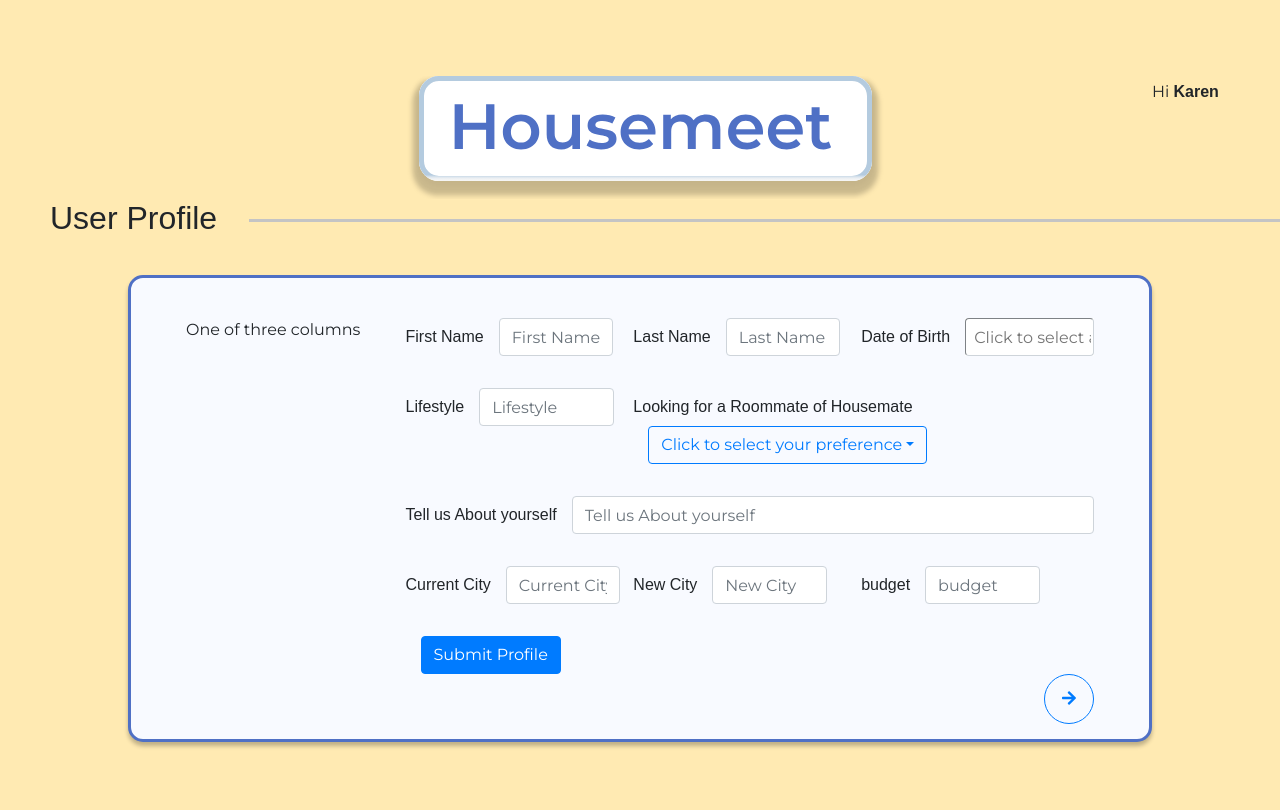
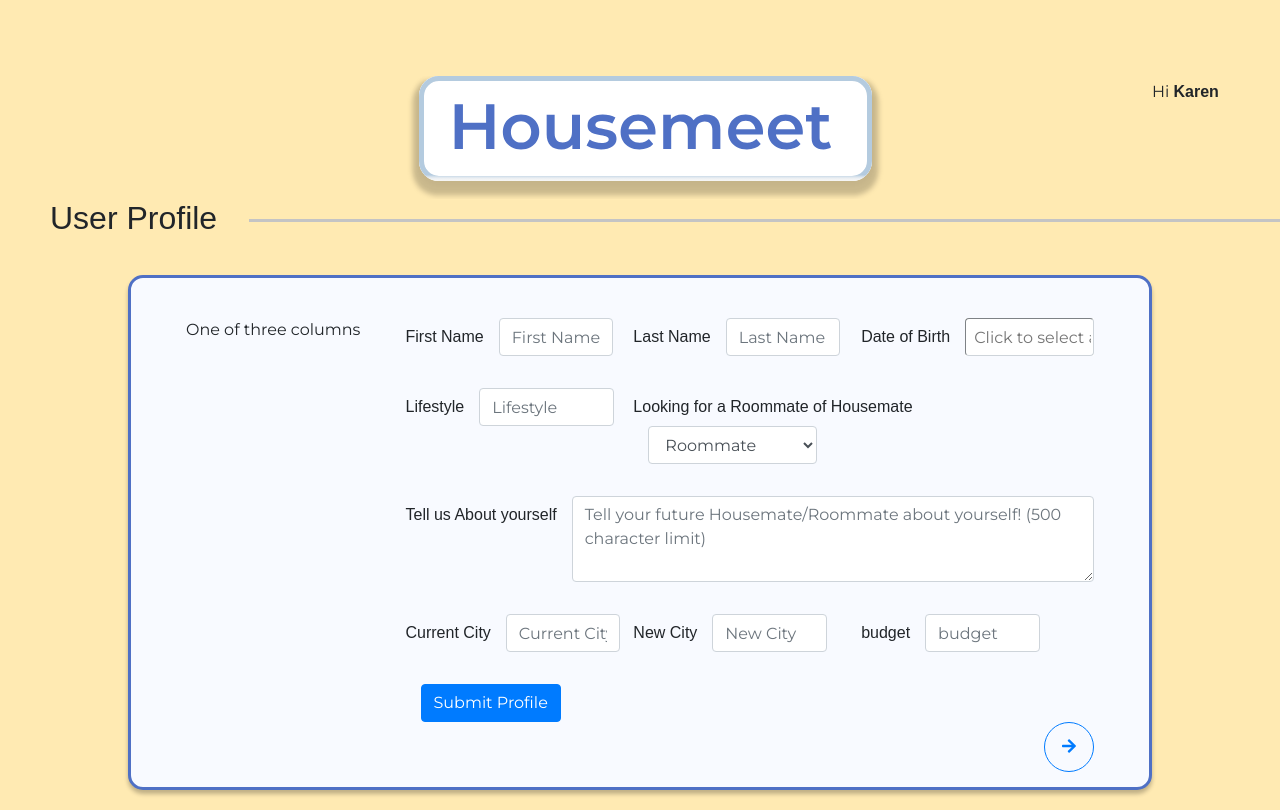
Before and after one commit to kdarken/housemeet-ui, a React (Create React App) app: page /profile in a window 1280 px wide. Built offline with nearby package versions, Linux system fonts and the light colour scheme.

Commit message:
removed the react bootstrap package, swapped react dropDown for input select. Widened the bio text input and added 500 character limmit

```diff
--- a/package.json
+++ b/package.json
@@ -17,7 +17,6 @@
     "react-helmet": "^6.1.0",
     "react-router-dom": "^5.2.0",
     "react-scripts": "3.4.1",
-    "reactstrap": "^8.5.1",
     "typeface-montserrat": "0.0.75"
   },
   "scripts": {
--- a/src/components/UserProfileForm.jsx
+++ b/src/components/UserProfileForm.jsx
@@ -1,11 +1,4 @@
 import React, { Component, useState } from "react";
-
-import {
-  Dropdown,
-  DropdownToggle,
-  DropdownMenu,
-  DropdownItem,
-} from "reactstrap";
 
 import ReactDOM from "react-dom";
 
@@ -78,14 +71,42 @@ class UserProfileForm extends Component {
       );
   }
 
+  renderBio = () => {
+    return (
+      <div className="form-row">
+        <div className="form-group col-md-12">
+          <div className="form-group row">
+            <label for="bio" className="col-sm-5.5 col-form-label">
+              Tell us About yourself
+            </label>
+            <div class="col">
+              <textarea
+                className="form-control"
+                id="bio"
+                name="bio"
+                type="text"
+                rows="3"
+                value={this.state.bio}
+                placeholder="Tell your future Housemate/Roommate about yourself! (500 character limit)"
+                onChange={this.handleChange}
+                maxlength="500"
+                required
+              ></textarea>
+            </div>
+          </div>
+        </div>
+      </div>
+    );
+  };
+
   renderDate = () => {
     return (
-      <div class="form-group col-md-4">
-        <div class="form-group row">
+      <div className="form-group col-md-4">
+        <div className="form-group row">
           <label for="dateOfBirth" className="col-sm-5.5 col-form-label">
             Date of Birth
           </label>
-          <div class="col">
+          <div className="col">
             <DatePicker
               selected={this.state.dateOfBirth}
               onChange={this.handleChangeDate}
@@ -101,47 +122,47 @@ class UserProfileForm extends Component {
   };
 
   renderDropDown = () => {
-    const [dropdownOpen, setDropdownOpen] = useState(false);
-
-    const toggle = () => setDropdownOpen((prevState) => !prevState);
     return (
-      <div class="form-group col-md-8">
-        <div class="form-group row">
+      <div className="form-group col-md-8">
+        <div className="form-group row">
           <label
             for="roommateOrHousemate"
             className="col-sm-5.5 col-form-label"
           >
             Looking for a Roommate of Housemate
           </label>
-          <div class="col">
-            <Dropdown isOpen={dropdownOpen} toggle={toggle}>
-              <DropdownToggle caret outline color="primary">
-                Click to select your preference
-              </DropdownToggle>
-              <DropdownMenu>
-                <DropdownItem>Roommate</DropdownItem>
-                <DropdownItem>Housemate</DropdownItem>
-                <DropdownItem>Either Roommate or Housemate</DropdownItem>
-              </DropdownMenu>
-            </Dropdown>
+          <div className="col-sm-5">
+            <select className="form-control" id="exampleFormControlSelect1">
+              <option>Roommate</option>
+              <option>Housemate</option>
+              <option>Either</option>
+            </select>
           </div>
         </div>
       </div>
     );
   };
 
-  renderInput(name, stateName, groupClassInput, colSize1, colSize2, value) {
+  renderInput(
+    name,
+    stateName,
+    groupClassInput,
+    colSize1,
+    colSize2,
+    value,
+    inputType = "text"
+  ) {
     var size1 = colSize1 + " col-form-label";
     var groupClass = "form-group " + groupClassInput;
     return (
-      <div class={groupClass}>
-        <div class="form-group row">
-          <label for={stateName} class={size1}>
+      <div className={groupClass}>
+        <div className="form-group row">
+          <label for={stateName} className={size1}>
             {name}
           </label>
-          <div class={colSize2}>
+          <div className={colSize2}>
             <input
-              type="text"
+              type={inputType}
               name={stateName}
               id={stateName}
               className="form-control"
@@ -159,11 +180,11 @@ class UserProfileForm extends Component {
   render() {
     return (
       <div>
-        <div class="row">
-          <div class="col-sm-3">One of three columns</div>
-          <div class="col-sm-9">
+        <div className="row">
+          <div className="col-sm-3">One of three columns</div>
+          <div className="col-sm-9">
             <form onSubmit={this.handleSubmit}>
-              <div class="form-row">
+              <div className="form-row">
                 {this.renderInput(
                   "First Name",
                   "firstName",
@@ -182,7 +203,7 @@ class UserProfileForm extends Component {
                 )}
                 <this.renderDate />
               </div>
-              <div class="form-row">
+              <div className="form-row">
                 {this.renderInput(
                   "Lifestyle",
                   "lifeStyle",
@@ -193,17 +214,9 @@ class UserProfileForm extends Component {
                 )}
                 <this.renderDropDown />
               </div>
-              <div class="form-row">
-                {this.renderInput(
-                  "Tell us About yourself",
-                  "bio",
-                  "col-md-12",
-                  "col-sm-5.5",
-                  "col",
-                  this.state.bio
-                )}
-              </div>
-              <div class="form-row">
+
+              <this.renderBio />
+              <div className="form-row">
                 {this.renderInput(
                   "Current City",
                   "currentCity",
@@ -226,10 +239,11 @@ class UserProfileForm extends Component {
                   "col-md-4",
                   "col-sm-5.5",
                   "col-sm-7",
-                  this.state.budget
+                  this.state.budget,
+                  Number
                 )}
               </div>
-              <button type="submit" class="btn btn-primary">
+              <button type="submit" className="btn btn-primary">
                 Submit Profile
               </button>
             </form>
```
